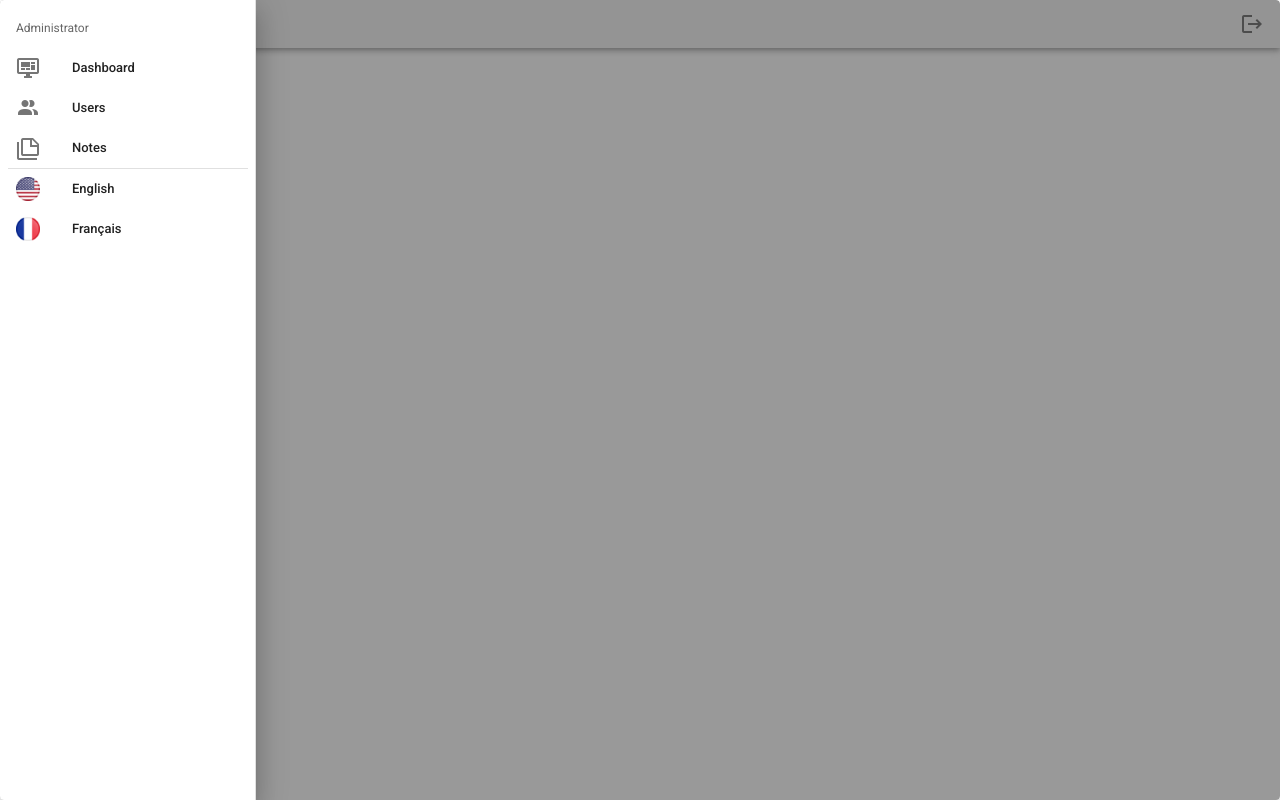
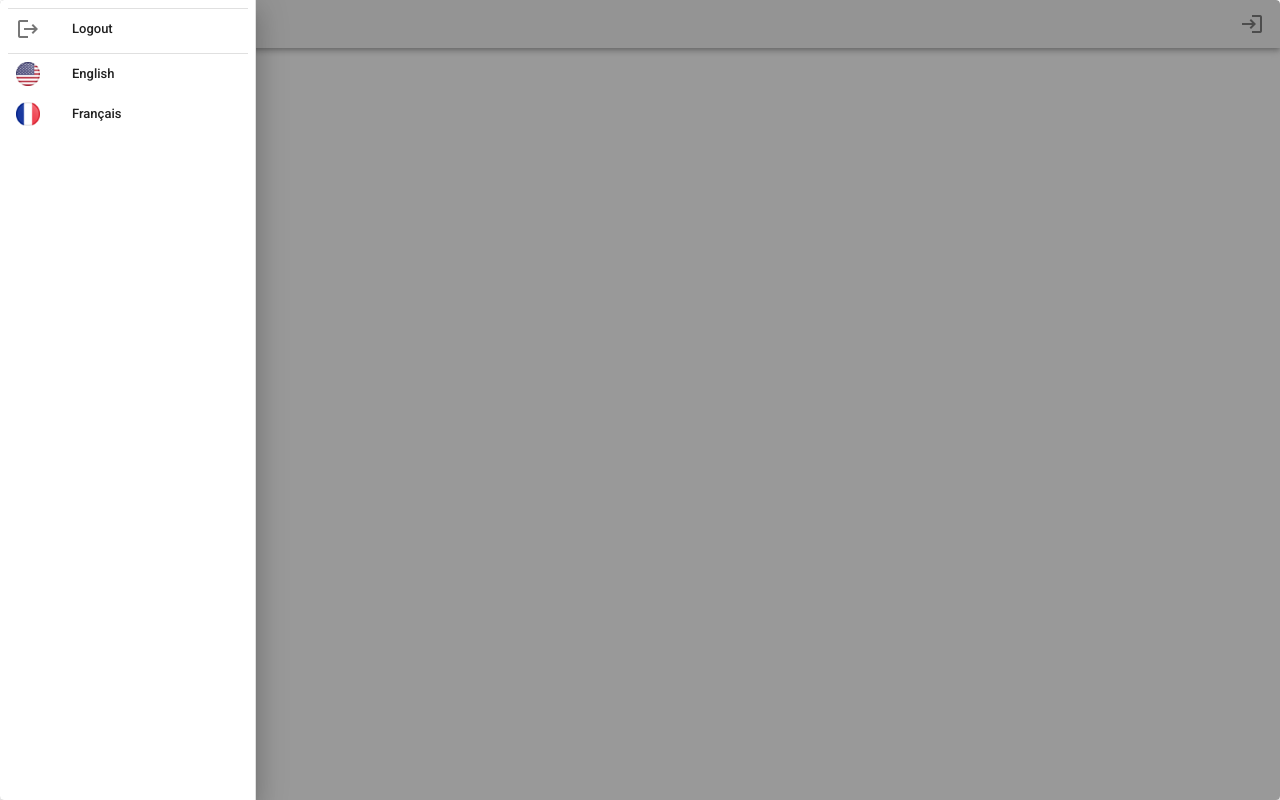
Before and after one commit to padronpedro/nuxtjs-base, a Nuxt app: page /admin/dashboard in a window 1280 px wide. Both pictures are taken after a click on the button 28 px from the left and 24 px from the top of the page. Built offline with nearby package versions, Linux system fonts and the light colour scheme; no server answers.

Commit message:
admin layout fixed

```diff
--- a/layouts/admin.vue
+++ b/layouts/admin.vue
@@ -8,22 +8,34 @@
 
         <v-spacer></v-spacer>
 
-        <v-btn icon>
+        <v-btn v-if="$auth.loggedIn" icon @click="logout">
           <v-icon>mdi-logout</v-icon>
+        </v-btn>
+        <v-btn v-if="!$auth.loggedIn" icon @click="$router.push('/admin')">
+          <v-icon>mdi-login</v-icon>
         </v-btn>
       </v-app-bar>
 
       <v-navigation-drawer v-model="drawer" absolute bottom temporary>
         <v-list nav dense>
-          <v-list-item-group v-model="group" active-class="text--accent-4">
+          <v-list-item-group v-if="$auth.loggedIn" v-model="group" active-class="text--accent-4">
             <v-subheader>{{ $t('Administrator') }}</v-subheader>
             <MenuItem :menu-title="$t('Dashboard')" :menu-path="'/admin/dashboard'" :menu-icon="'monitor-dashboard'" />
             <MenuItem :menu-title="$t('Users')" :menu-path="'/admin/users'" :menu-icon="'account-multiple'" />
             <MenuItem :menu-title="$t('Notes')" :menu-path="'/admin/notes'" :menu-icon="'note-multiple-outline'" />
-            <v-divider />
-            <LanguageChange :change-lang="'en'" :lang-title="'English'" />
-            <LanguageChange :change-lang="'fr'" :lang-title="'Français'" />
           </v-list-item-group>
+          <v-divider />
+          <v-list-item @click="logout">
+            <v-list-item-icon>
+              <v-icon v-text="'mdi-logout'"></v-icon>
+            </v-list-item-icon>
+            <v-list-item-content>
+              <v-list-item-title v-text="$t('Logout')"></v-list-item-title>
+            </v-list-item-content>
+          </v-list-item>
+          <v-divider />
+          <LanguageChange :change-lang="'en'" :lang-title="'English'" />
+          <LanguageChange :change-lang="'fr'" :lang-title="'Français'" />
         </v-list>
       </v-navigation-drawer>
 
@@ -46,6 +58,11 @@ export default {
       this.drawer = false
     },
   },
+  methods: {
+    async logout() {
+      await this.$auth.logout()
+    },
+  },
 }
 </script>
 
```
